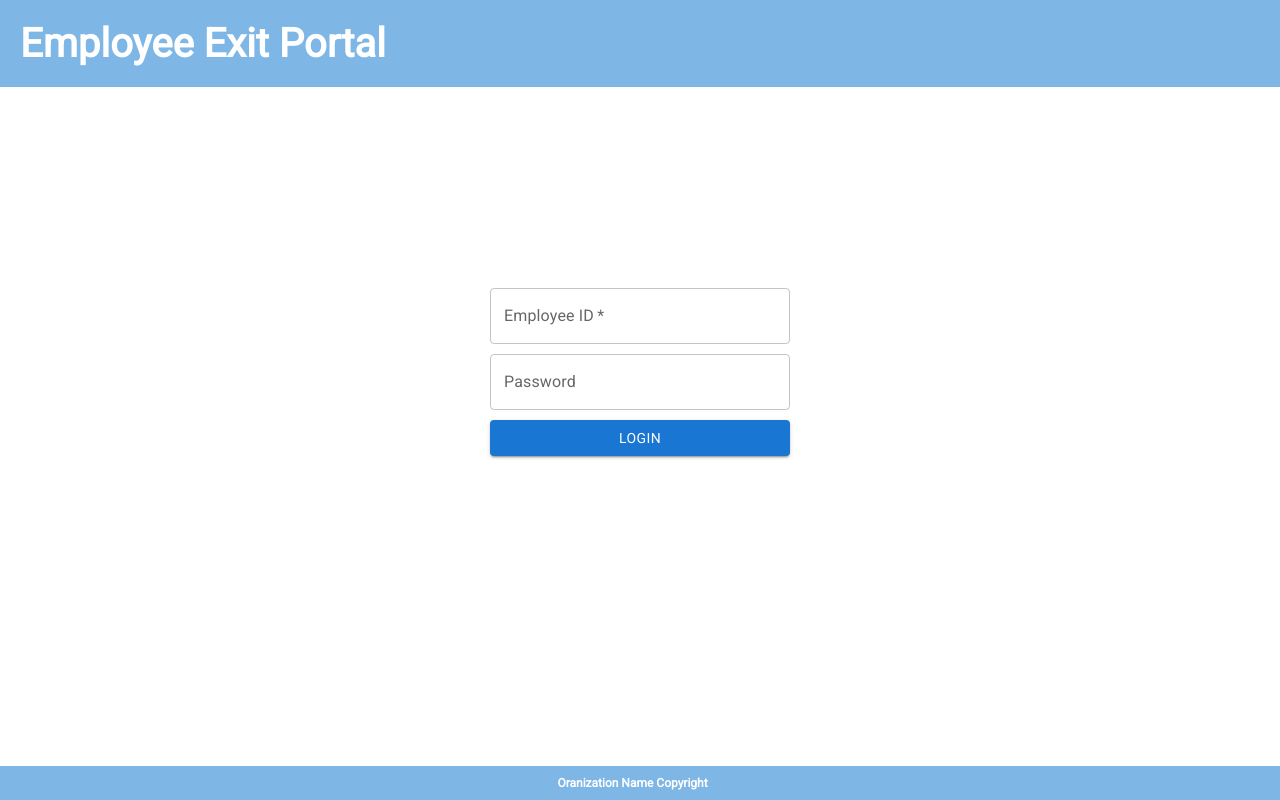
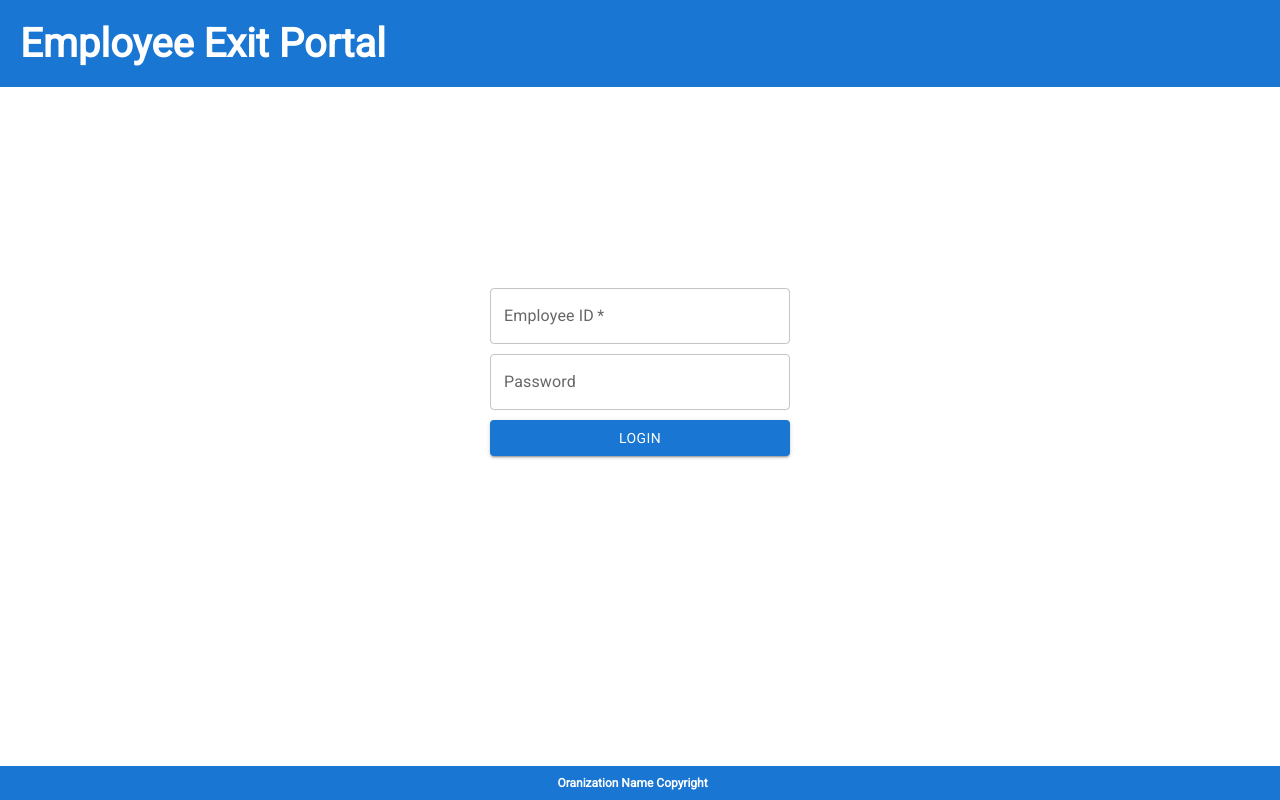
Before and after one commit to DP-0P/eep-frontend, a React (Vite) app: page / in a window 1280 px wide. Built offline with nearby package versions, Linux system fonts and the light colour scheme; some icons are missing.

Commit message:
header and footer color changes

```diff
--- a/src/components/Footer/Footer.module.css
+++ b/src/components/Footer/Footer.module.css
@@ -1,5 +1,5 @@
 .footerClass {
-  background-color: #7eb6e6;
+  background-color: #1976d2;
   padding: 10px;
   text-align: center;
   font-family: Roboto;
--- a/src/components/Header/Header.module.css
+++ b/src/components/Header/Header.module.css
@@ -1,5 +1,5 @@
 .headerClass {
-  background-color: #7eb6e6;
+  background-color: #1976d2;
   padding: 20px;
   text-align: left;
   font-family: Roboto;
```
